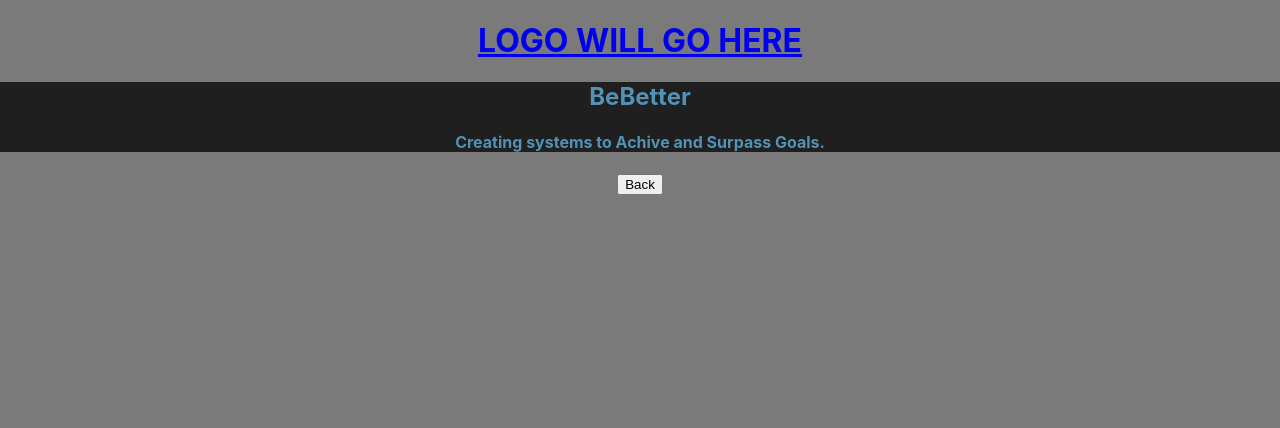
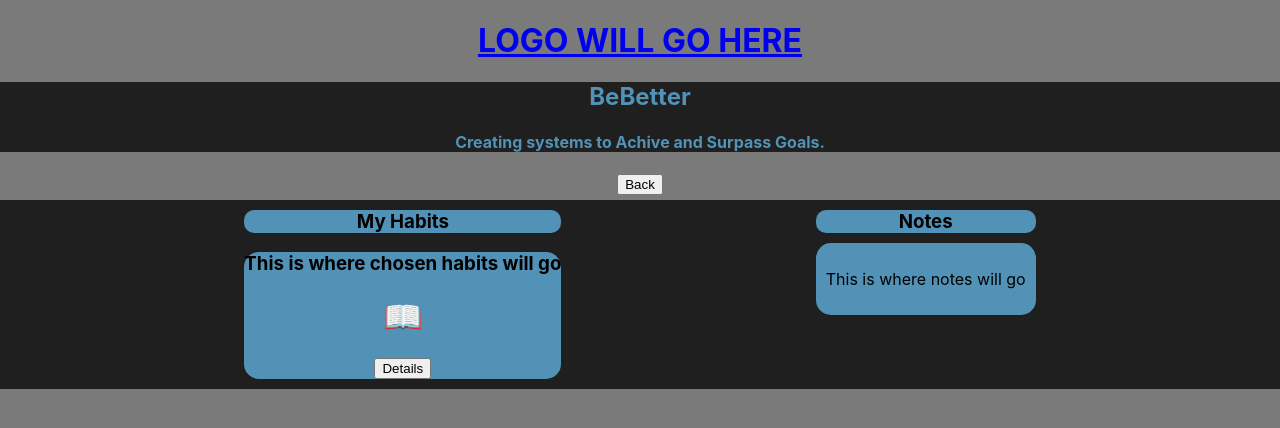
Before and after one commit to Andygurl5566/Be-better, a React (Create React App) app: page /notes-page in a window 1280 px wide. Shown: the top 428 px of the page. Built offline with nearby package versions, Linux system fonts and the light colour scheme; data requests are answered from the project's data file.

Commit message:
Second page updated

```diff
--- a/src/Components/App.js
+++ b/src/Components/App.js
@@ -14,7 +14,7 @@ function App() {
     .then(r => r.json())
     .then(setHabits)
    }, [])
-   console.log(habits)
+   console.log(setHabits)
   return (
 
     <>
--- /dev/null
+++ b/src/Components/ChosenHabits.js
@@ -0,0 +1,17 @@
+
+function ChosenHabits(){
+
+    return(
+        <div>
+            <h3 className ="containerTitle"> My Habits </h3>
+            <div className = "Habbit">
+                <h3>This is where chosen habits will go</h3>
+                <h1>📖</h1>
+                <button>Details</button>
+            </div>
+        </div>
+    )
+}
+
+
+export default ChosenHabits
--- /dev/null
+++ b/src/Components/HabitNotes.js
@@ -0,0 +1,13 @@
+
+function HabitNotes(){
+    return(
+        <div>
+            <h3 className ="containerTitle"> Notes </h3>
+                <div className = "notes" >
+                    <p> This is where notes will go </p>
+                </div>
+        </div>
+    )
+}
+
+export default HabitNotes
--- /dev/null
+++ b/src/Components/NotesContainer.js
@@ -0,0 +1,16 @@
+
+import ChosenHabits from "./ChosenHabits"
+import HabitNotes from './HabitNotes'
+
+function NotesContainer () {
+
+
+    return (
+        <div className = 'notesContainer'>
+            <ChosenHabits/>
+            <HabitNotes/>
+        </div>
+    )
+}
+
+export default NotesContainer
--- a/src/Components/NotesPage.js
+++ b/src/Components/NotesPage.js
@@ -1,14 +1,16 @@
 import GlobalHeader from "./GlobalHeader"
 import {Link} from "react-router-dom"
+import NotesContainer from "./NotesContainer.js"
 
 
 function NotesPage({habits}){
     return (
     <div>
         <GlobalHeader />
-        <div className = "button-div">
-            <Link to ="/main-page"> <button> Back</button></Link>
-        </div>
+            <div className = "button-div">
+                <Link to ="/main-page"> <button> Back</button></Link>
+                <NotesContainer/>
+            </div>
 
     </div>
     )
--- a/src/index.css
+++ b/src/index.css
@@ -72,3 +72,23 @@ code {
 
   text-align: center ;
 }
+
+.notesContainer {
+  display: flex;
+  flex-direction: row;
+  /*border: red solid 2px;*/
+  margin: 5px 0px;
+  justify-content: space-evenly;
+  background-color: #1f1f1f;
+}
+
+.notes {
+  /*border: green solid 2px;*/
+  border-radius: 15px;
+  margin: 10px;
+  background-color: #5292b7;
+  padding-left: 10px;
+  padding-right: 10px;
+  padding-top: 10px;
+  padding-bottom: 10px;
+}
```
